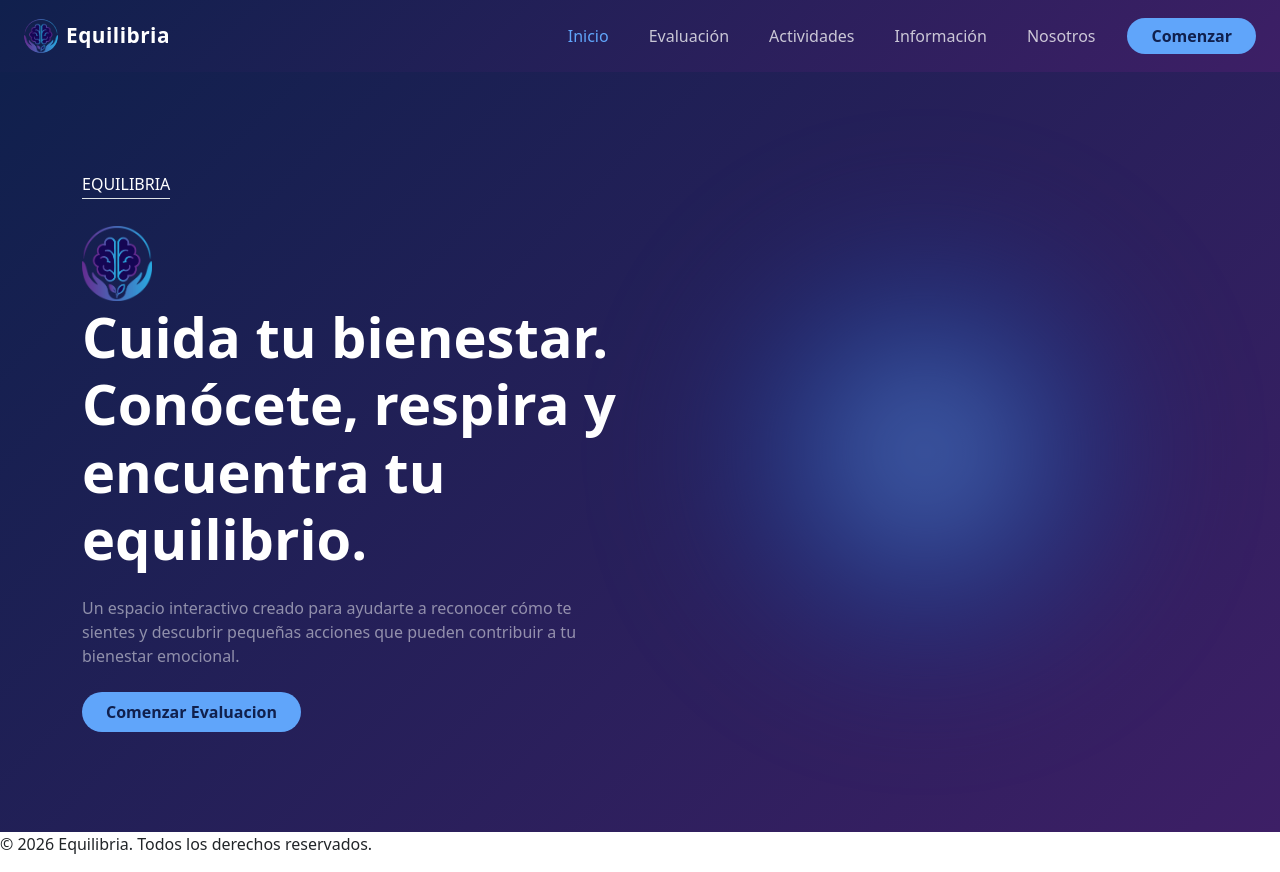
After one commit to DValenciaDev/equilibria, a PHP site: page / in a window 1280 px wide. The commit adds this page. Run offline with PHP 8.4, Linux system fonts and the light colour scheme.

Commit message:
Add files via upload

```diff
--- /dev/null
+++ b/estilos.css
@@ -0,0 +1,70 @@
+:root {
+  --verde-principal: #4CAF50;
+  --verde-oscuro: #2E7D32;
+  --verde-claro: #A5D6A7;
+  --negro: #000000;
+  --morado-profundo: #663399;
+  --morado-oscuro: #5D3A7A;
+  --azul-profundo: #1E3A8A;
+  --azul-claro: #60A5FA;
+}
+/* Interfaz de la página principal */
+.logo-navbar {
+  object-fit: contain;
+  width: 70px;
+  height: 80px;
+}
+
+.hero-section {
+  background: linear-gradient(135deg, #10204d, #3d1f66);
+  color: white;
+  padding: 100px 0;
+}
+
+.hero-blob {
+  width: 500px;
+  height: 500px;
+  border-radius: 50%;
+  background: radial-gradient(circle, #60A5FA 0%, #1E3A8A 40%, transparent 70%);
+  filter: blur(60px);
+  opacity: 0.6;
+}
+
+.btn-acento {
+  background-color: #60A5FA;
+  color: #10204d;
+  border: none;
+  font-weight: 600;
+}
+
+.btn-outline-acento {
+  background-color: #663399;
+  color: white;
+  border: 1px solid rgba(255,255,255,0.4);
+  font-weight: 600;
+}
+
+/* Estilos para el css */
+
+.navbar-custom {
+  background: linear-gradient(135deg, #10204d, #3d1f66);
+  padding: 14px 0;
+}
+
+.logo-text {
+  font-weight: 700;
+  font-size: 1.3rem;
+  color: white;
+  letter-spacing: 0.5px;
+}
+
+.navbar-custom .nav-link {
+  color: rgba(255,255,255,0.75);
+  font-weight: 500;
+  transition: color 0.2s ease;
+}
+
+.navbar-custom .nav-link:hover,
+.navbar-custom .nav-link.active {
+  color: #60A5FA;
+}
--- /dev/null
+++ b/funcionesnav.php
@@ -0,0 +1,33 @@
+<?php
+function mostrarNavbar($paginaActual = '') {
+    $links = [
+        'index.php' => 'Inicio',
+        'evaluacion.php' => 'Evaluación',
+        'actividades.php' => 'Actividades',
+        'informacion.php' => 'Información',
+        'nosotros.php' => 'Nosotros',
+    ];
+    ?>
+    <nav class="navbar navbar-expand-lg navbar-dark navbar-custom">
+      <div class="container-fluid px-4">
+        <a class="navbar-brand d-flex align-items-center gap-2" href="index.php">
+          <img src="logovec2.png" alt="Logo" width="34" height="34" class="rounded-circle">
+          <span class="logo-text">Equilibria</span>
+        </a>
+        <button class="navbar-toggler" type="button" data-bs-toggle="collapse" data-bs-target="#navbarNav" aria-controls="navbarNav" aria-expanded="false" aria-label="Toggle navigation">
+          <span class="navbar-toggler-icon"></span>
+        </button>
+        <div class="collapse navbar-collapse justify-content-end" id="navbarNav">
+          <ul class="navbar-nav align-items-lg-center gap-lg-4">
+            <?php foreach ($links as $href => $texto): ?>
+              <li class="nav-item">
+                <a class="nav-link <?= $paginaActual === $href ? 'active' : '' ?>" href="<?= $href ?>"><?= $texto ?></a>
+              </li>
+            <?php endforeach; ?>
+          </ul>
+          <a class="btn btn-acento ms-lg-4 mt-3 mt-lg-0 rounded-pill px-4" href="comenzar.php">Comenzar</a>
+        </div>
+      </div>
+    </nav>
+    <?php
+}
--- /dev/null
+++ b/index.php
@@ -0,0 +1,56 @@
+<!DOCTYPE html>
+<html lang="es">
+<head>
+	<meta charset="UTF-8">
+	<meta name="viewport" content="width=device-width, initial-scale=1.0">
+	<meta name="description" content="Página web de Equilibria">
+	<link href="https://cdn.jsdelivr.net/npm/bootstrap@5.3.3/dist/css/bootstrap.min.css" rel="stylesheet" integrity="sha384-QWTKZyjpPEjISv5WaRU9OFeRpok6YctnYmDr5pNlyT2bRjXh0JMhjY6hW+ALEwIH" crossorigin="anonymous">
+  <link href="estilos.css" rel="stylesheet">
+	<title>Equilibria</title>
+</head>
+<body>
+
+    <?php
+    require 'funcionesnav.php';
+    mostrarNavbar('index.php');
+    ?>
+
+    <section class="hero-section">
+  <div class="container">
+    <div class="row align-items-center">
+      <div class="col-lg-6">
+
+
+
+        <h6 class="text-uppercase border-bottom d-inline-block pb-1 mb-4">EquilibriA</h6>
+        <a class="navbar-brand d-flex align-items-center gap-2" href="index.php">
+          <img src="logovec2.png" alt="Logo Equilibria" class="logo-navbar">
+        </a>
+
+        <h1 class="fw-bold display-4">
+          Cuida tu bienestar.
+          <span class="text-menta">Conócete, respira y encuentra tu equilibrio.</span>
+        </h1>
+
+        <p class="mt-4 text-white-50">
+          Un espacio interactivo creado para ayudarte a reconocer cómo te sientes y descubrir pequeñas acciones que pueden contribuir a tu bienestar emocional.
+        </p>
+
+        <div class="mt-4 d-flex gap-3">
+        <a href="evaluacion.php" class="btn btn-acento px-4 py-2 rounded-pill">Comenzar Evaluacion</a>
+        </div>
+      </div>
+
+      <div class="col-lg-6 d-flex justify-content-center">
+        <div class="hero-blob"></div>
+      </div>
+    </div>
+  </div>
+</section>
+
+	<footer>
+		<p>&copy; <?php echo date('Y'); ?> Equilibria. Todos los derechos reservados.</p>
+	</footer>
+	<script src="https://cdn.jsdelivr.net/npm/bootstrap@5.3.3/dist/js/bootstrap.bundle.min.js" integrity="sha384-YvpcrYf0tY3lHB60NNkmXc5s9fDVZLESaAA55NDzOxhy9GkcIdslK1eN7N6jIeHz" crossorigin="anonymous"></script>
+</body>
+</html>
```
Also changed, not shown: equilibria (3).sql (added, +143 -0 lines), estiloseva.css (added, +211 -0 lines), evaluacion.php (+1 -213 lines), logo.png (added), logovec2.png (added).
